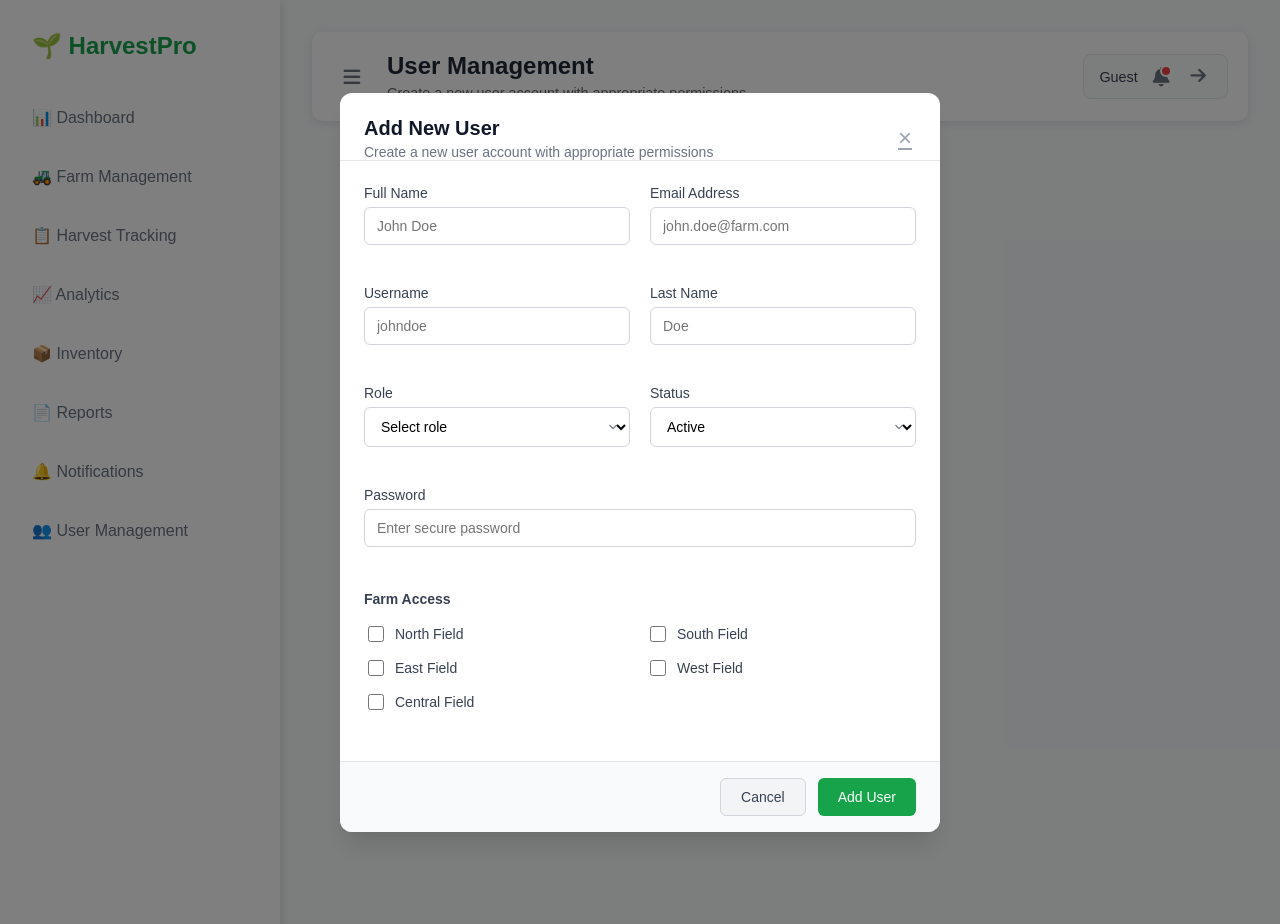
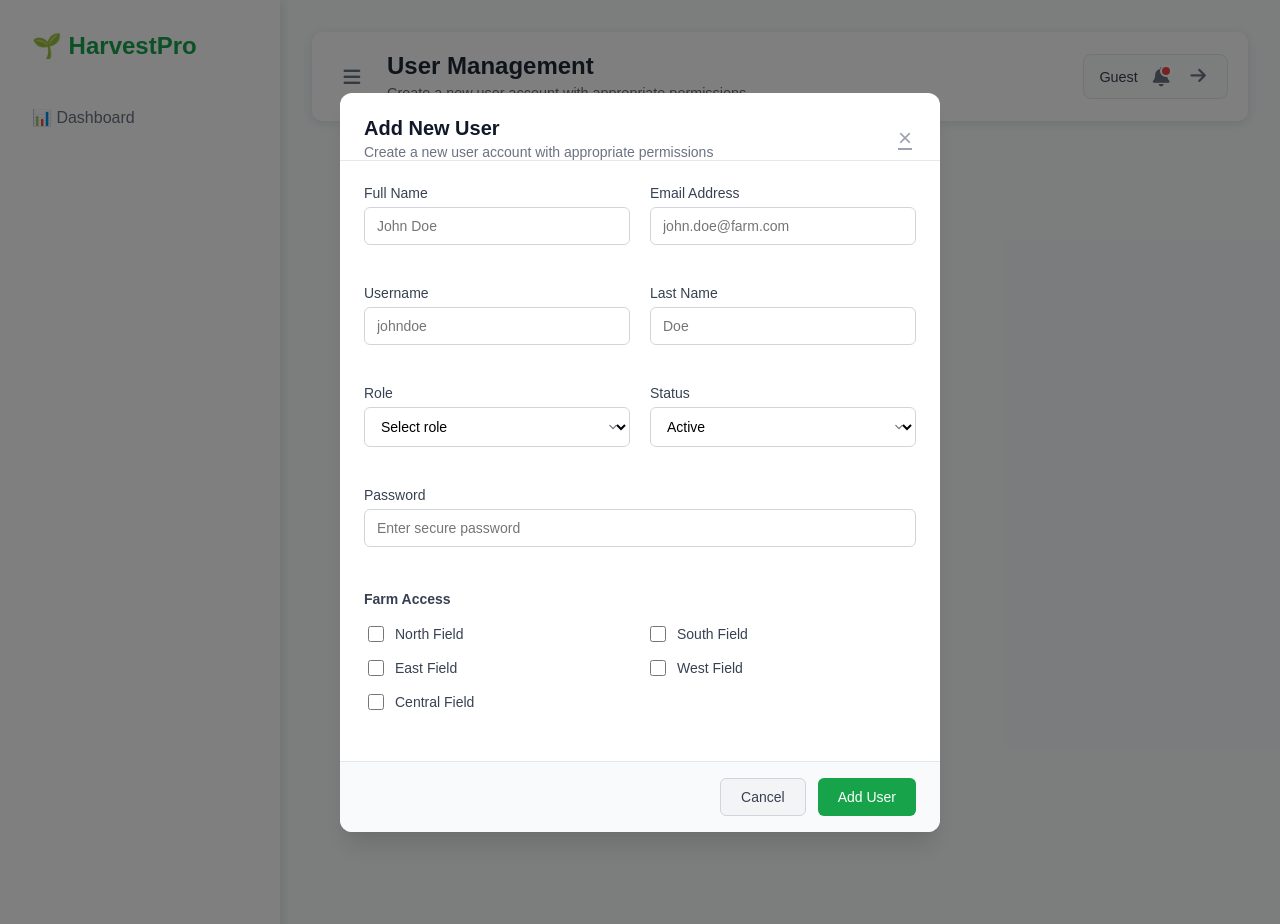
Before and after one commit to KRD66/crop-management-system, a Django app: page /users/add/ in a window 1280 px wide. Run offline with Django 5.2, Linux system fonts and the light colour scheme.

Commit message:
files modified for each logged in user views

```diff
--- a/harvest_project/settings.py
+++ b/harvest_project/settings.py
@@ -65,6 +65,7 @@ TEMPLATES = [
                 'django.template.context_processors.request',
                 'django.contrib.auth.context_processors.auth',
                 'django.contrib.messages.context_processors.messages',
+                 "monitoring.context_processors.role_permissions",
             ],
         },
     },
--- /dev/null
+++ b/monitoring/context_processors.py
@@ -0,0 +1,58 @@
+# monitoring/context_processors.py
+
+def role_permissions(request):
+    """
+    Injects role-based permissions into all templates.
+    """
+    # Default (for non-authenticated users)
+    permissions = {
+        "can_manage_farms": False,
+        "can_manage_inventory": False,
+        "can_generate_reports": False,
+        "can_view_analytics": False,
+        "can_track_harvests": False,
+        "can_view_notifications": False,
+        "can_manage_users": False,
+    }
+
+    if request.user.is_authenticated:
+        try:
+            role = request.user.userprofile.role  # assuming you store roles here
+
+            if role == "admin":
+                permissions = {key: True for key in permissions}  # all True
+
+            elif role == "inventory_manager":
+                permissions.update({
+                    "can_manage_inventory": True,
+                    "can_generate_reports": True,
+                    "can_view_notifications": True,
+                })
+
+            elif role == "farm_manager":
+                permissions.update({
+                    "can_manage_farms": True,
+                    "can_manage_inventory": True,
+                    "can_generate_reports": True,
+                    "can_view_analytics": True,
+                    "can_track_harvests": True,
+                    "can_view_notifications": True,
+                })
+
+            elif role == "field_supervisor":
+                permissions.update({
+                    "can_track_harvests": True,
+                    "can_view_analytics": True,
+                    "can_view_notifications": True,
+                })
+
+            elif role == "field_worker":
+                permissions.update({
+                    "can_track_harvests": True,
+                    "can_view_notifications": True,
+                })
+
+        except Exception:
+            pass  # if user has no profile yet, just keep defaults
+
+    return permissions
--- a/monitoring/forms.py
+++ b/monitoring/forms.py
@@ -10,7 +10,7 @@ from django.contrib.auth.models import User
 from .models import Inventory, Crop, HarvestRecord, UserProfile
 
 
-# -------------------- AUTHENTICATION & USER MANAGEMENT --------------------
+#  AUTHENTICATION & USER MANAGEMENT
 
 class CustomLoginForm(AuthenticationForm):
     """Custom login form that accepts email or username, with remember_me"""
@@ -66,7 +66,7 @@ class CustomLoginForm(AuthenticationForm):
 
 
 class AdminUserCreationForm(forms.ModelForm):
-    """Form for administrators to create new users"""
+    #Form for administrators to create new users
 
     first_name = forms.CharField(max_length=30, required=True, widget=forms.TextInput(attrs={'class': 'form-control'}))
     last_name = forms.CharField(max_length=30, required=True, widget=forms.TextInput(attrs={'class': 'form-control'}))
--- a/monitoring/templates/monitoring/base.html
+++ b/monitoring/templates/monitoring/base.html
@@ -54,14 +54,83 @@
         </div>
         <nav>
             <ul class="nav-menu">
-                <li><a href="{% url 'monitoring:dashboard' %}" class="{% if request.resolver_match.url_name == 'dashboard' %}active{% endif %}">📊 Dashboard</a></li>
-                <li><a href="{% url 'monitoring:farm_management' %}" class="{% if request.resolver_match.url_name == 'farm_management' %}active{% endif %}">🚜 Farm Management</a></li>
-                <li><a href="{% url 'monitoring:harvest_tracking' %}" class="{% if request.resolver_match.url_name == 'harvest_tracking' %}active{% endif %}">📋 Harvest Tracking</a></li>
-                <li><a href="{% url 'monitoring:analytics' %}" class="{% if request.resolver_match.url_name == 'analytics' %}active{% endif %}">📈 Analytics</a></li>
-                <li><a href="{% url 'monitoring:inventory' %}" class="{% if request.resolver_match.url_name == 'inventory' %}active{% endif %}">📦 Inventory</a></li>
-                <li><a href="{% url 'monitoring:reports' %}" class="{% if request.resolver_match.url_name == 'reports' %}active{% endif %}">📄 Reports</a></li>
-                <li><a href="{% url 'monitoring:notifications' %}" class="{% if request.resolver_match.url_name == 'notifications' %}active{% endif %}">🔔 Notifications</a></li>
-                <li><a href="{% url 'monitoring:user_management' %}" class="{% if request.resolver_match.url_name == 'user_management' %}active{% endif %}">👥 User Management</a></li>
+                <!-- Dashboard - Available to all authenticated users -->
+                <li>
+                    <a href="{% url 'monitoring:dashboard' %}"
+                       class="{% if request.resolver_match.url_name == 'dashboard' %}active{% endif %}">
+                        📊 Dashboard
+                    </a>
+                </li>
+
+                <!-- Farm Management - Admin and Farm Manager only -->
+                {% if can_manage_farms %}
+                <li>
+                    <a href="{% url 'monitoring:farm_management' %}"
+                       class="{% if request.resolver_match.url_name == 'farm_management' %}active{% endif %}">
+                        🚜 Farm Management
+                    </a>
+                </li>
+                {% endif %}
+
+                <!-- Harvest Tracking - Admin, Farm Manager, Field Supervisor, Field Worker -->
+                {% if can_track_harvests %}
+                <li>
+                    <a href="{% url 'monitoring:harvest_tracking' %}"
+                       class="{% if request.resolver_match.url_name == 'harvest_tracking' %}active{% endif %}">
+                        📋 Harvest Tracking
+                    </a>
+                </li>
+                {% endif %}
+
+                <!-- Analytics - Admin, Farm Manager, Field Supervisor -->
+                {% if can_view_analytics %}
+                <li>
+                    <a href="{% url 'monitoring:analytics' %}"
+                       class="{% if request.resolver_match.url_name == 'analytics' %}active{% endif %}">
+                        📈 Analytics
+                    </a>
+                </li>
+                {% endif %}
+
+                <!-- Inventory - Admin and Inventory Manager only -->
+                {% if can_manage_inventory %}
+                <li>
+                    <a href="{% url 'monitoring:inventory' %}"
+                       class="{% if request.resolver_match.url_name == 'inventory' %}active{% endif %}">
+                        📦 Inventory
+                    </a>
+                </li>
+                {% endif %}
+
+                <!-- Reports - Admin, Farm Manager, Inventory Manager -->
+                {% if can_generate_reports %}
+                <li>
+                    <a href="{% url 'monitoring:reports' %}"
+                       class="{% if request.resolver_match.url_name == 'reports' %}active{% endif %}">
+                        📄 Reports
+                    </a>
+                </li>
+                {% endif %}
+
+                <!-- Notifications - Available to all authenticated users -->
+                {% if can_view_notifications %}
+                <li>
+                    <a href="{% url 'monitoring:notifications' %}"
+                       class="{% if request.resolver_match.url_name == 'notifications' %}active{% endif %}">
+                        🔔 Notifications
+                    </a>
+                </li>
+                {% endif %}
+
+                <!-- User Management - Admin only -->
+                {% if can_manage_users %}
+                <li>
+                    <a href="{% url 'monitoring:user_management' %}"
+                       class="{% if request.resolver_match.url_name == 'user_management' %}active{% endif %}">
+                        👥 User Management
+                    </a>
+                </li>
+                {% endif %}
             </ul>
         </nav>
     </div>
@@ -87,7 +156,7 @@
                         <span class="user-name">
                             {% if user.is_authenticated %}
                                 {% if user.userprofile %}
-                                    {{ user.userprofile.get_role_display }}
+                                    {{ user.first_name|default:user.username }} - {{ user.userprofile.get_role_display }}
                                 {% else %}
                                     {{ user.first_name|default:user.username }}
                                 {% endif %}
@@ -97,7 +166,7 @@
                         </span>
                         <i class="fas fa-bell notification-bell" title="Notifications"></i>
 
-                        <!-- 🔽 Fixed logout: form + button -->
+                        <!-- Fixed logout: form + button -->
                         <form id="logoutForm" method="post" action="{% url 'monitoring:logout' %}" style="display:none;">
                             {% csrf_token %}
                         </form>
--- a/monitoring/templates/monitoring/user_add.html
+++ b/monitoring/templates/monitoring/user_add.html
@@ -453,6 +453,11 @@ document.addEventListener('DOMContentLoaded', function() {
 
         if (hasErrors) {
             e.preventDefault();
+            showToast('Please fill in all required fields', 'error');
+        } else {
+            // Show success message before form submission
+            const userName = document.getElementById('id_first_name').value || document.getElementById('id_username').value;
+            showToast(`Creating user "${userName}"...`, 'info');
         }
     });
 
--- a/monitoring/urls.py
+++ b/monitoring/urls.py
@@ -1,7 +1,7 @@
 # monitoring/urls.py - URLs that match your existing views only
 from django.urls import path
 from . import views
-from .auth_views import CustomLoginView, CustomLogoutView, demo_login
+from .auth_views import CustomLoginView, CustomLogoutView
 
 app_name = 'monitoring'
 
@@ -9,7 +9,7 @@ urlpatterns = [
     # Authentication URLs
     path('login/', CustomLoginView.as_view(), name='login'),
     path('logout/', CustomLogoutView.as_view(), name='logout'),
-    path('demo-login/', demo_login, name='demo_login'),
+
 
     # Main Dashboard
     path('', views.dashboard, name='dashboard'),  # Added for root path
--- a/monitoring/views.py
+++ b/monitoring/views.py
@@ -235,7 +235,7 @@ def dashboard(request):
 # ========================
 # USER MANAGEMENT VIEWS
 # ========================
-
+@role_required(['admin'])
 @login_required
 def user_management(request):
     """User management view - Admin only"""
@@ -458,7 +458,6 @@ def user_reset_password(request, user_id):
         'title': f'Reset Password for: {user.username}',
     }
     return render(request, 'monitoring/user_reset_password.html', context)
-
 
 @login_required
 @admin_added_required
@@ -2070,267 +2069,8 @@ def get_live_metrics(request):
 
 
 
-        # Add these missing views to your monitoring/views.py file
-
-@login_required
-@admin_added_required
-def farm_list(request):
-    """List all farms with basic information"""
-    farms = Farm.objects.filter(is_active=True).select_related().order_by('name')
-
-    context = {
-        'farms': farms,
-        'total_farms': farms.count()
-    }
-    return render(request, 'monitoring/farm_list.html', context)
-
-
-@login_required
-@admin_added_required
-def farm_detail(request, farm_id):
-    """Detailed view of a specific farm"""
-    farm = get_object_or_404(Farm, id=farm_id)
-
-    # Get farm fields
-    fields = farm.field_set.select_related('crop').all()
-
-    # Get recent harvests for this farm
-    recent_harvests = HarvestRecord.objects.filter(
-        field__farm=farm
-    ).select_related('field', 'field__crop', 'harvested_by').order_by('-harvest_date')[:10]
-
-    # Calculate farm statistics
-    total_harvested = HarvestRecord.objects.filter(
-        field__farm=farm
-    ).aggregate(total=Sum('quantity_tons'))['total'] or 0
-
-    total_area = fields.aggregate(total=Sum('area_hectares'))['total'] or farm.total_area_hectares
-
-    context = {
-        'farm': farm,
-        'fields': fields,
-        'recent_harvests': recent_harvests,
-        'total_harvested': total_harvested,
-        'total_area': total_area,
-        'field_count': fields.count()
-    }
-    return render(request, 'monitoring/farm_detail.html', context)
-
-
-@login_required
-@admin_added_required
-def field_list(request):
-    """List all fields"""
-    fields = Field.objects.select_related('farm', 'crop').filter(
-        is_active=True
-    ).order_by('farm__name', 'name')
-
-    context = {
-        'fields': fields,
-        'total_fields': fields.count()
-    }
-    return render(request, 'monitoring/field_list.html', context)
-
-
-@login_required
-@admin_added_required
-def field_detail(request, field_id):
-    """Detailed view of a specific field"""
-    field = get_object_or_404(Field, id=field_id)
-
-    # Get harvests for this field
-    harvests = HarvestRecord.objects.filter(
-        field=field
-    ).select_related('harvested_by').order_by('-harvest_date')
-
-    # Calculate field statistics
-    total_harvested = harvests.aggregate(total=Sum('quantity_tons'))['total'] or 0
-
-    context = {
-        'field': field,
-        'harvests': harvests,
-        'total_harvested': total_harvested,
-        'harvest_count': harvests.count()
-    }
-    return render(request, 'monitoring/field_detail.html', context)
-
-
-@login_required
-@admin_added_required
-def harvest_list(request):
-    """List all harvest records"""
-    harvests = HarvestRecord.objects.select_related(
-        'field__farm', 'field__crop', 'harvested_by'
-    ).order_by('-harvest_date')
-
-    # Apply filters if provided
-    farm_filter = request.GET.get('farm')
-    crop_filter = request.GET.get('crop')
-    date_from = request.GET.get('date_from')
-    date_to = request.GET.get('date_to')
-
-    if farm_filter:
-        harvests = harvests.filter(field__farm__id=farm_filter)
-
-    if crop_filter:
-        harvests = harvests.filter(field__crop__id=crop_filter)
-
-    if date_from:
-        try:
-            from_date = datetime.strptime(date_from, '%Y-%m-%d').date()
-            harvests = harvests.filter(harvest_date__gte=from_date)
-        except ValueError:
-            pass
-
-    if date_to:
-        try:
-            to_date = datetime.strptime(date_to, '%Y-%m-%d').date()
-            harvests = harvests.filter(harvest_date__lte=to_date)
-        except ValueError:
-            pass
-
-    # Pagination
-    paginator = Paginator(harvests, 25)
-    page_number = request.GET.get('page')
-    page_obj = paginator.get_page(page_number)
-
-    # Get filter options
-    farms = Farm.objects.filter(is_active=True).order_by('name')
-    crops = Crop.objects.all().order_by('name')
-
-    context = {
-        'page_obj': page_obj,
-        'farms': farms,
-        'crops': crops,
-        'farm_filter': farm_filter,
-        'crop_filter': crop_filter,
-        'date_from': date_from,
-        'date_to': date_to,
-        'total_harvests': harvests.count()
-    }
-    return render(request, 'monitoring/harvest_list.html', context)
-
-
-@login_required
-@admin_added_required
-def harvest_detail(request, harvest_id):
-    """Detailed view of a specific harvest record"""
-    harvest = get_object_or_404(HarvestRecord, id=harvest_id)
-
-    context = {
-        'harvest': harvest
-    }
-    return render(request, 'monitoring/harvest_detail.html', context)
-
-
-@login_required
-@role_required(['admin', 'manager'])
-def harvest_add(request):
-    """Add new harvest record"""
-    if request.method == 'POST':
-        # Handle form submission
-        field_id = request.POST.get('field')
-        quantity_tons = request.POST.get('quantity_tons')
-        harvest_date = request.POST.get('harvest_date')
-        quality_grade = request.POST.get('quality_grade', 'A')
-
-        try:
-            field = Field.objects.get(id=field_id)
-
-            harvest = HarvestRecord.objects.create(
-                field=field,
-                quantity_tons=Decimal(quantity_tons),
-                harvest_date=datetime.strptime(harvest_date, '%Y-%m-%d').date(),
-                quality_grade=quality_grade,
-                harvested_by=request.user
-            )
-
-            messages.success(request, f'Harvest record created successfully: {quantity_tons} tons from {field.name}')
-            return redirect('monitoring:harvest_detail', harvest_id=harvest.id)
-
-        except Exception as e:
-            messages.error(request, f'Error creating harvest record: {str(e)}')
-
-    # Get available fields for the form
-    fields = Field.objects.filter(is_active=True).select_related('farm', 'crop').order_by('farm__name', 'name')
-
-    context = {
-        'fields': fields,
-        'today': datetime.now().date()
-    }
-    return render(request, 'monitoring/harvest_add.html', context)
-
-
-@login_required
-@role_required(['admin'])
-def harvest_edit(request, harvest_id):
-    """Edit harvest record - Admin only"""
-    harvest = get_object_or_404(HarvestRecord, id=harvest_id)
-
-    if request.method == 'POST':
-        try:
-            harvest.quantity_tons = Decimal(request.POST.get('quantity_tons'))
-            harvest.harvest_date = datetime.strptime(request.POST.get('harvest_date'), '%Y-%m-%d').date()
-            harvest.quality_grade = request.POST.get('quality_grade')
-
-            # Add notes about the edit
-            if hasattr(harvest, 'notes'):
-                harvest.notes += f"\n[{datetime.now().date()}] Edited by {request.user.get_full_name() or request.user.username}"
-
-            harvest.save()
-
-            messages.success(request, 'Harvest record updated successfully.')
-            return redirect('monitoring:harvest_detail', harvest_id=harvest.id)
-
-        except Exception as e:
-            messages.error(request, f'Error updating harvest record: {str(e)}')
-
-    context = {
-        'harvest': harvest
-    }
-    return render(request, 'monitoring/harvest_edit.html', context)
-
-
-@login_required
-@role_required(['admin'])
-@require_http_methods(["POST"])
-def harvest_delete(request, harvest_id):
-    """Delete harvest record - Admin only"""
-    harvest = get_object_or_404(HarvestRecord, id=harvest_id)
-
-    try:
-        field_name = harvest.field.name
-        farm_name = harvest.field.farm.name
-        quantity = harvest.quantity_tons
-
-        harvest.delete()
-
-        messages.success(request, f'Harvest record deleted: {quantity} tons from {field_name} ({farm_name})')
-        return redirect('monitoring:harvest_list')
-
-    except Exception as e:
-        messages.error(request, f'Error deleting harvest record: {str(e)}')
-        return redirect('monitoring:harvest_detail', harvest_id=harvest_id)
-
-
-@login_required
-@admin_added_required
-def crop_list(request):
-    """List all crops"""
-    crops = Crop.objects.all().order_by('name')
-
-    # Add statistics for each crop
-    for crop in crops:
-        crop.field_count = Field.objects.filter(crop=crop).count()
-        crop.total_harvested = HarvestRecord.objects.filter(
-            field__crop=crop
-        ).aggregate(total=Sum('quantity_tons'))['total'] or 0
-
-    context = {
-        'crops': crops,
-        'total_crops': crops.count()
-    }
-    return render(request, 'monitoring/crop_list.html', context)
+
+
 
 
 @login_required
@@ -2373,13 +2113,16 @@ def user_add(request):
                 # Handle farm access (you might want to store this in a separate model)
                 farm_access = form.cleaned_data.get('farm_access', [])
                 # You can store farm_access in the UserProfile model or create a separate FarmAccess model
-                # For now, we'll just add a success message
-
+
+                # Add success message for the redirect
+                user_display_name = user.get_full_name() or user.username
                 messages.success(
                     request,
-                    f'User {user.get_full_name() or user.username} has been created successfully!'
+                    f'User "{user_display_name}" has been created successfully! Role: {user_profile.get_role_display()}'
                 )
-                return redirect('monitoring:user_management')
+
+                # Redirect with a success flag in URL
+                return redirect(f"{reverse('monitoring:user_management')}?user_created=success")
 
             except Exception as e:
                 messages.error(request, f'Error creating user: {str(e)}')
```
Also changed, not shown: monitoring/auth_views.py (+0 -74 lines), monitoring/models.py (+0 -16 lines), monitoring/templates/monitoring/user_management.html (+65 -2 lines).
